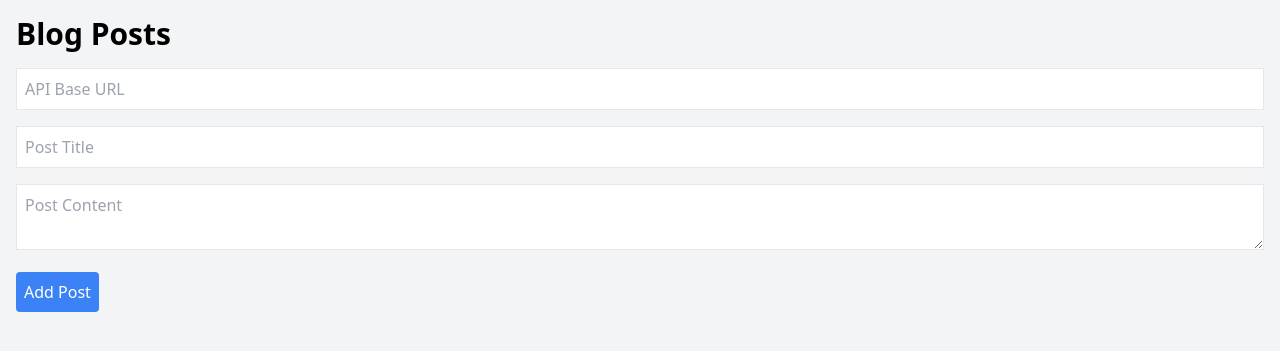
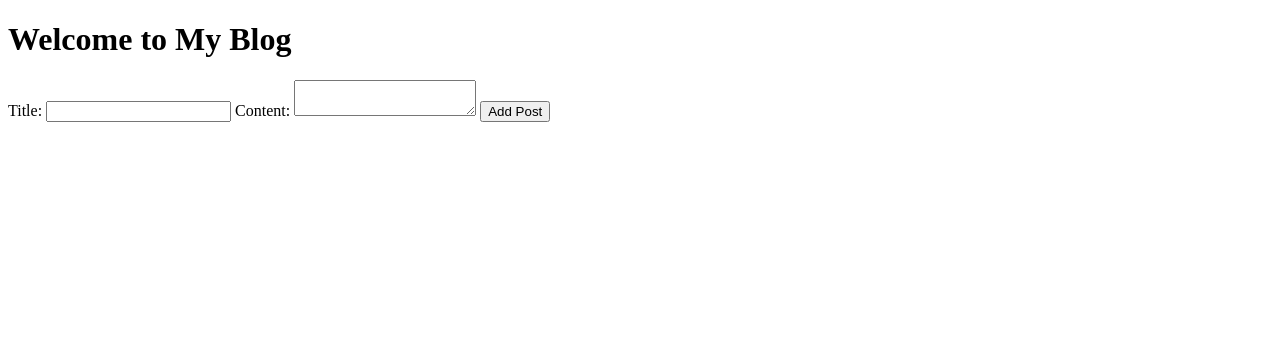
Before and after one commit to cbdmatze/Masterblog_API, a Flask app: template templates/index.html in a window 1280 px wide. Shown: the top 351 px of the page. Run offline with Flask 3, Linux system fonts and the light colour scheme; the template is opened without the code that fills it, so the values that code supplies are empty.

Commit message:
some debugging

```diff
--- a/templates/index.html
+++ b/templates/index.html
@@ -3,26 +3,25 @@
 <head>
     <meta charset="UTF-8">
     <meta name="viewport" content="width=device-width, initial-scale=1.0">
-    <title>Blog Posts</title>
-    <link href="https://cdn.jsdelivr.net/npm/tailwindcss@2.2.19/dist/tailwind.min.css" rel="stylesheet">
+    <meta name="csrf-token" content="{{ csrf_token() }}">
+    <title>My Blog</title>
 </head>
-<body class="bg-gray-100">
-    <div class="container mx-auto p-4">
-        <h1 class="text-3xl font-bold mb-4">Blog Posts</h1>
-        <div class="mb-4">
-            <input type="text" id="api-base-url" class="border p-2 w-full" placeholder="API Base URL">
-        </div>
-        <div class="mb-4">
-            <input type="text" id="post-title" class="border p-2 w-full" placeholder="Post Title">
-        </div>
-        <div class="mb-4">
-            <textarea id="post-content" class="border p-2 w-full" placeholder="Post Content"></textarea>
-        </div>
-        <div class="mb-4">
-            <button onclick="addPost()" class="bg-blue-500 text-white p-2 rounded">Add Post</button>
-        </div>
-        <div id="post-container" class="space-y-4"></div>
-    </div>
+<body>
+    <h1>Welcome to My Blog</h1>
+
+    <!-- Form to add a new post -->
+    <form id="add-post-form" method="POST" action="/api/v1/posts">
+        <input type="hidden" name="csrf_token" value="{{ csrf_token() }}">
+        <label for="post-title">Title:</label>
+        <input type="text" id="post-title" name="title" required>
+        <label for="post-content">Content:</label>
+        <textarea id="post-content" name="content" required></textarea>
+        <button type="submit">Add Post</button>
+    </form>
+
+    <!-- Container to display posts -->
+    <div id="post-container"></div>
+
     <script src="main.js"></script>
 </body>
 </html>
```
